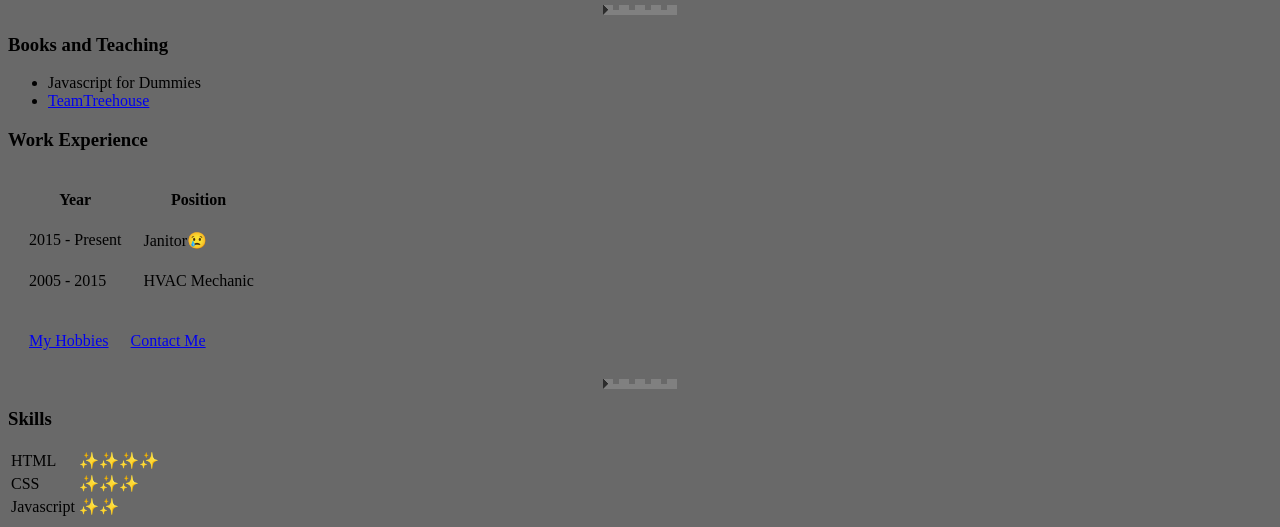
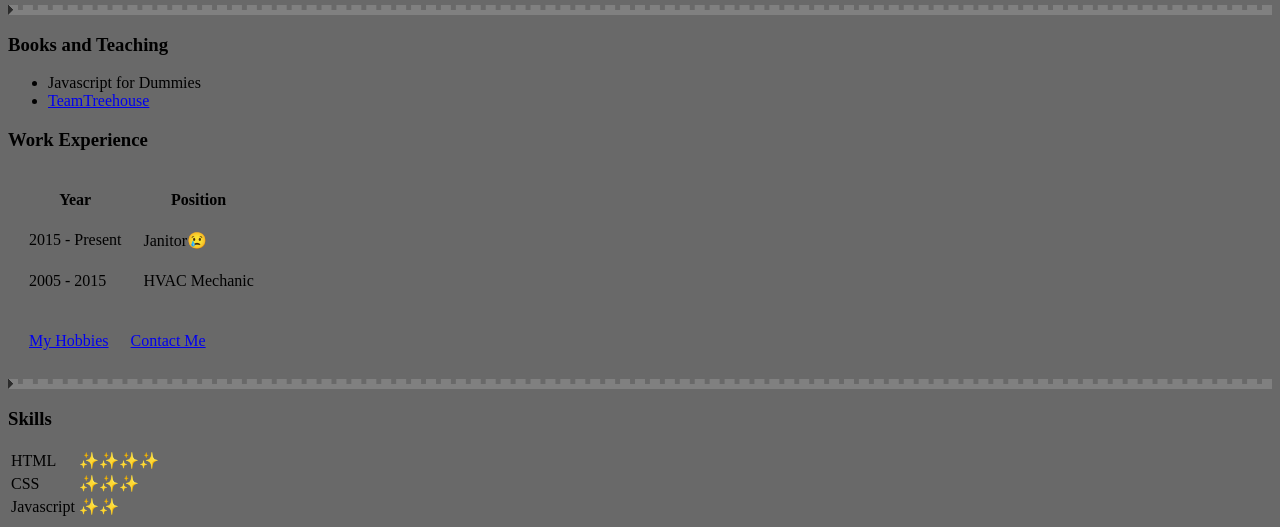
Before and after one commit to richardlee86/CV, a plain HTML site: page tables.html in a window 1280 px wide. Shown: the part 357-884 px from the top of the page. Drawn offline with Linux system fonts and the light colour scheme.

Commit message:
Update style.css

```diff
--- a/style.css
+++ b/style.css
@@ -6,5 +6,4 @@ hr {
   border-top-style: dashed;
   border-color: gray;
   border-width: 5px;
-  width: 5%;
 }
```
